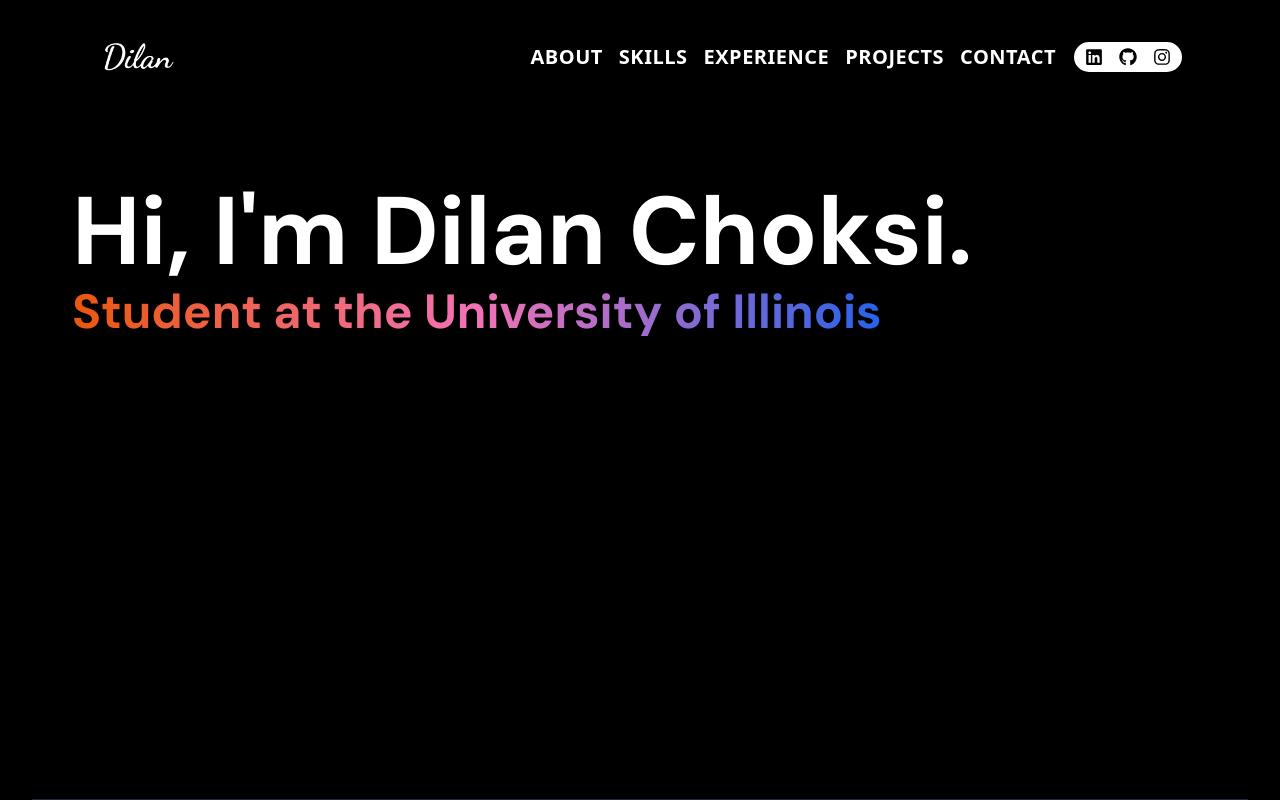
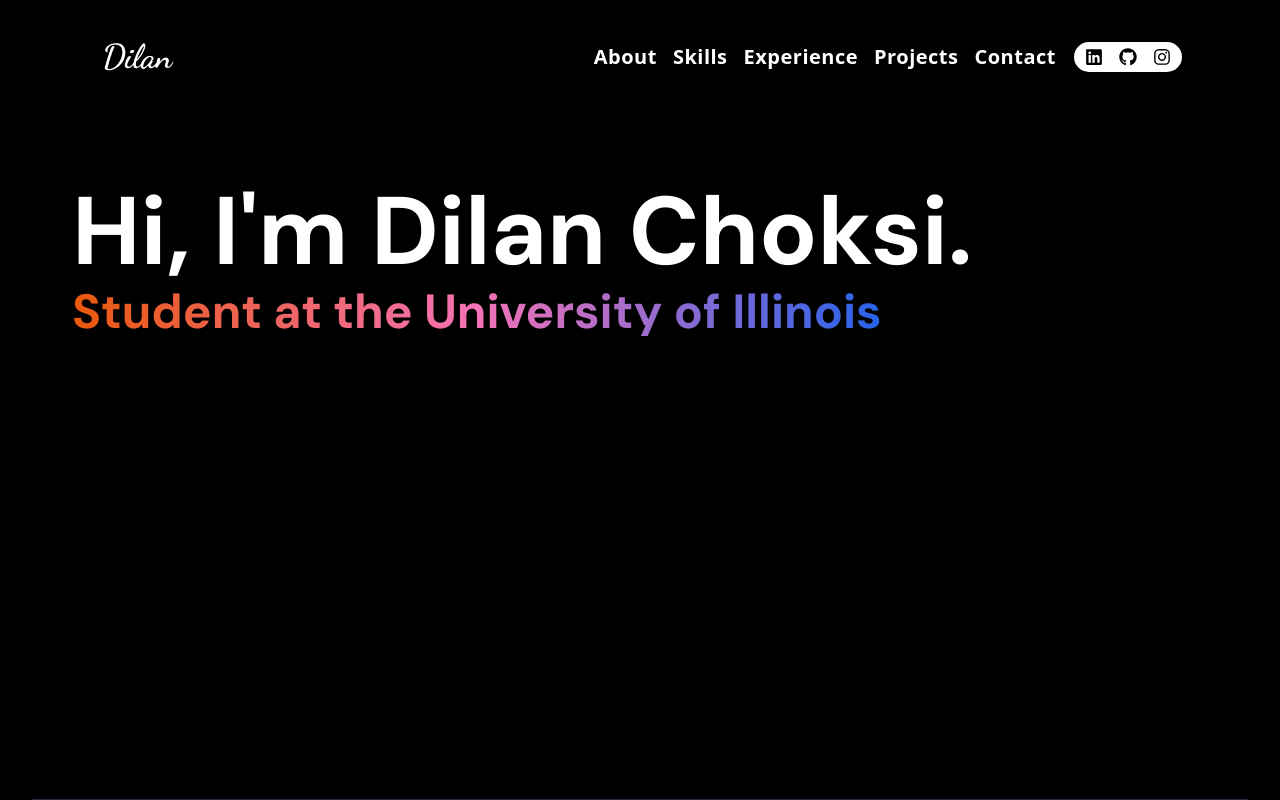
Before and after one commit to dilanchoksi/personal-website, a React (Vite) app: page / in a window 1280 px wide. Shown: the top 800 px of the page. Built offline with nearby package versions, Linux system fonts and the light colour scheme.

Commit message:
streamlined navbar

```diff
--- a/src/components/Contact.jsx
+++ b/src/components/Contact.jsx
@@ -4,7 +4,7 @@ import { motion } from "framer-motion";
 
 const Contact = () => {
   return (
-    <div id="contact" className="border-b border-slate-800 pb-20">
+    <div id="contact" className="border-b border-slate-800 pb-20 text-center">
       <motion.h1
         whileInView={{ opacity: 1, y: 0 }}
         initial={{ opacity: 0, y: -100 }}
@@ -13,27 +13,27 @@ const Contact = () => {
       >
         Get in Touch
       </motion.h1>
-      <div className="text-center">
+      <div className="hover:scale-105 duration-100 inline-block mb-6">
         <motion.a
           whileInView={{ opacity: 1, y: 0 }}
           initial={{ opacity: 0, y: -15 }}
           transition={{ duration: 1 }}
           href="https://www.linkedin.com/in/dilanchoksi/"
-          className="flex items-center justify-center gap-4 text-lg rounded-full p-1.5 bg-[#004182] w-32 mb-6 mx-auto border-2 border-white"
+          className="flex items-center justify-center gap-3 text-lg rounded-full p-1.5 bg-[#004182] w-32 mx-auto border-2 border-white"
           target="_blank"
         >
           <FaLinkedin></FaLinkedin>
-          <p>LinkedIn</p>
+          <p className="font-medium">LinkedIn</p>
         </motion.a>
+      </div>
       <motion.p
         whileInView={{ opacity: 1, x: 0 }}
         initial={{ opacity: 0, x: -15 }}
         transition={{ duration: 1 }}
-          className="my-2 text-xl"
+        className="my-2 text-xl text-center"
       >
         {CONTACT.email} • {CONTACT.phoneNo}
       </motion.p>
-      </div>
     </div>
   );
 };
--- a/src/components/Navbar.jsx
+++ b/src/components/Navbar.jsx
@@ -6,6 +6,7 @@ import { FaInstagram } from "react-icons/fa";
 import { FaTimes } from "react-icons/fa";
 import { FaBars } from "react-icons/fa";
 import { motion } from "framer-motion";
+import { NAVBAR_TABS } from "../constants/constants";
 
 const Navbar = () => {
   const [scrolled, setScrolled] = useState(false);
@@ -36,14 +37,16 @@ const Navbar = () => {
       animate={{ opacity: 1, y: 0 }}
       initial={{ opacity: 0, y: -100 }}
       transition={{ duration: 0.5 }}
-      className={`flex items-center z-40 justify-between fixed w-full top-0 left-0 px-6 lg:px-16 xl:px-24 duration-500 ${
+      className={`flex items-center z-40 justify-between fixed w-full top-0 left-0 px-6 lg:px-16 xl:px-24 duration-1000 ${
         scrolled ? "bg-zinc-300 py-2 md:py-0" : "bg-transparent py-6"
       }`}
     >
       <div className="flex flex-shrink-0 items-center">
         <a href="#home">
           <img
-            className={`mx-2 h-7 duration-700 ${scrolled ? "invert" : ""}`}
+            className={`mx-2 h-7 duration-200 filter hover:brightness-75 ${
+              scrolled ? "invert" : ""
+            }`}
             src={logo}
             alt=""
           />
@@ -65,7 +68,7 @@ const Navbar = () => {
       </button>
 
       <div
-        className={`border-y-2 md:border-none border-white text-xl md:text-base flex gap-3 md:gap-4 fixed md:static flex-col md:flex-row flex-shrink-0 w-screen md:w-auto left-0 items-center py-4 md:py-auto duration-500 md:opacity-100 ${
+        className={`border-y-2 md:border-none border-white text-xl md:text-base flex gap-3 md:gap-4 fixed md:static flex-col md:flex-row flex-shrink-0 w-screen md:w-auto left-0 items-center py-4 md:py-auto duration-200 md:opacity-100 ${
           menuOpen ? "opacity-[.97]" : "opacity-0"
         } ${
           scrolled
@@ -74,58 +77,24 @@ const Navbar = () => {
         } `}
       >
         <ul
-          className={`flex items-center justify-center gap-2 font-sans font-bold duration-1000 flex-col md:flex-row md:gap-4 ${
+          className={`flex items-center justify-center gap-2 font-sans font-bold duration-0 flex-col md:flex-row md:gap-4 ${
             scrolled ? "text-black" : ""
           }`}
         >
+          {NAVBAR_TABS.map((tab, index) => (
             <li>
               <a
-              href="#about"
+                href={tab.href}
                 onClick={toggleMenu}
-              className="inline-block hover:scale-105 duration-200 hover:text-purple-900 tracking-wide text-2xl md:text-xl"
+                className="inline-block hover:scale-105 duration-200 hover:text-red-500 tracking-wide text-2xl md:text-xl"
               >
-              ABOUT
+                {tab.tabName}
               </a>
             </li>
-          <li>
-            <a
-              href="#skills"
-              onClick={toggleMenu}
-              className="inline-block hover:scale-105 duration-200 hover:text-red-900 tracking-wide text-2xl md:text-xl"
-            >
-              SKILLS
-            </a>
-          </li>
-          <li>
-            <a
-              href="#experience"
-              onClick={toggleMenu}
-              className="inline-block hover:scale-105 duration-200 hover:text-blue-900 tracking-wide text-2xl md:text-xl"
-            >
-              EXPERIENCE
-            </a>
-          </li>
-          <li>
-            <a
-              href="#projects"
-              onClick={toggleMenu}
-              className="inline-block hover:scale-105 duration-200 hover:text-green-900 tracking-wide text-2xl md:text-xl"
-            >
-              PROJECTS
-            </a>
-          </li>
-          <li>
-            <a
-              href="#contact"
-              onClick={toggleMenu}
-              className="inline-block hover:scale-105 duration-200 hover:text-yellow-700 tracking-wide text-2xl md:text-xl"
-            >
-              CONTACT
-            </a>
-          </li>
+          ))}
         </ul>
         <div
-          className={`flex items-center justify-center gap-4 text-lg rounded-full p-1.5 duration-1000 sm:w-28 ${
+          className={`flex items-center justify-center gap-4 text-lg rounded-full p-1.5 duration-200 sm:w-28 hover:scale-105 ${
             !scrolled
               ? "bg-white text-black border-black border-2"
               : "bg-black text-white border-white border-2"
--- a/src/constants/constants.js
+++ b/src/constants/constants.js
@@ -2,6 +2,14 @@ import project1 from "../assets/projects/project-1.jpg";
 import project2 from "../assets/projects/project-2.jpg";
 import project3 from "../assets/projects/project-3.jpg";
 import project4 from "../assets/projects/project-4.jpg";
+
+export const NAVBAR_TABS = [
+  { tabName: "About", href: "#about" },
+  { tabName: "Skills", href: "#skills" },
+  { tabName: "Experience", href: "#experience" },
+  { tabName: "Projects", href: "#projects" },
+  { tabName: "Contact", href: "#contact" },
+];
 
 export const HERO_CONTENT = `I am a passionate full stack developer with a knack for crafting robust and scalable web applications. With 5 years of hands-on experience, I have honed my skills in front-end technologies like React and Next.js, as well as back-end technologies like Node.js, MySQL, PostgreSQL, and MongoDB. My goal is to leverage my expertise to create innovative solutions that drive business growth and deliver exceptional user experiences.`;
 
```
Lines whose indentation alone changed are shown as unchanged.
